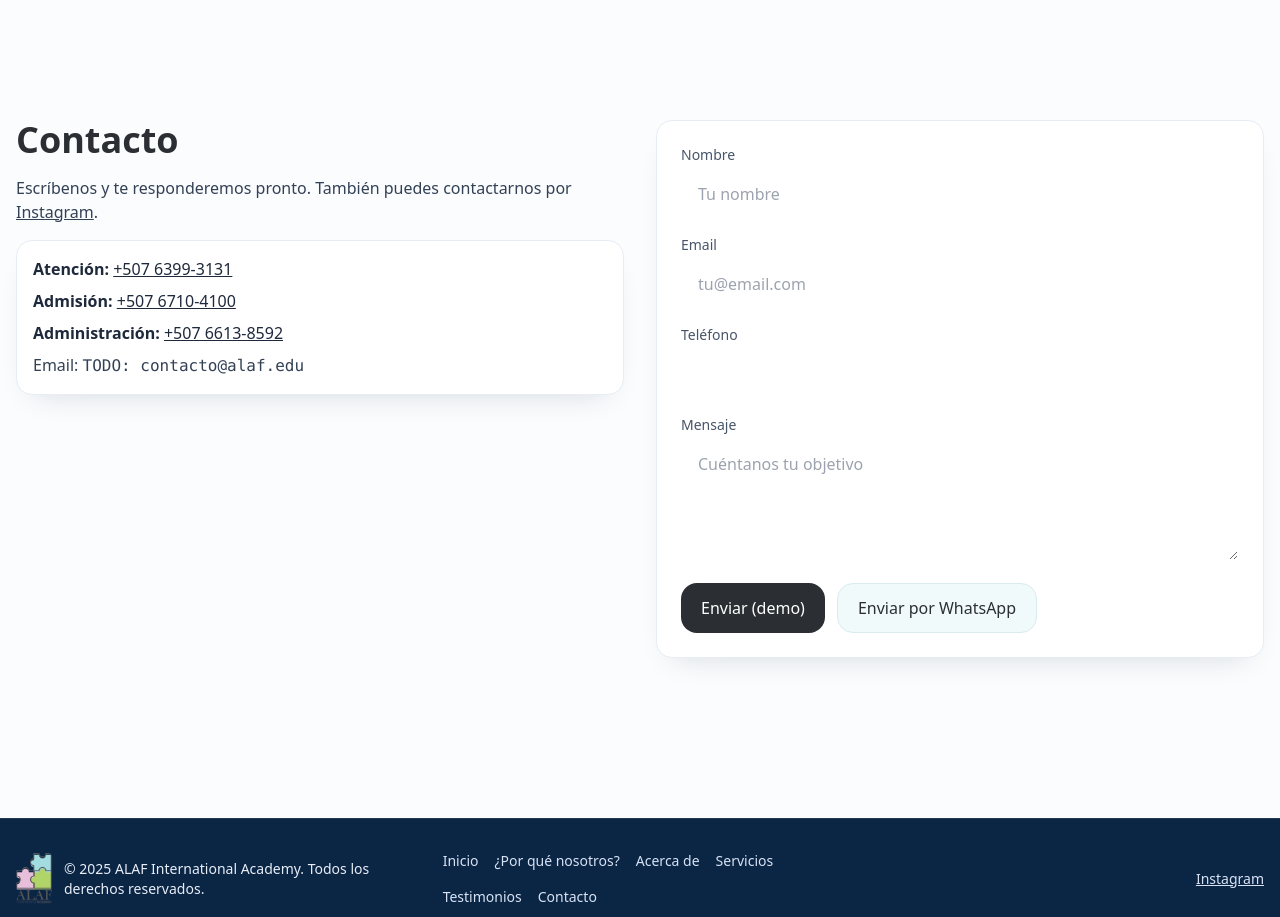
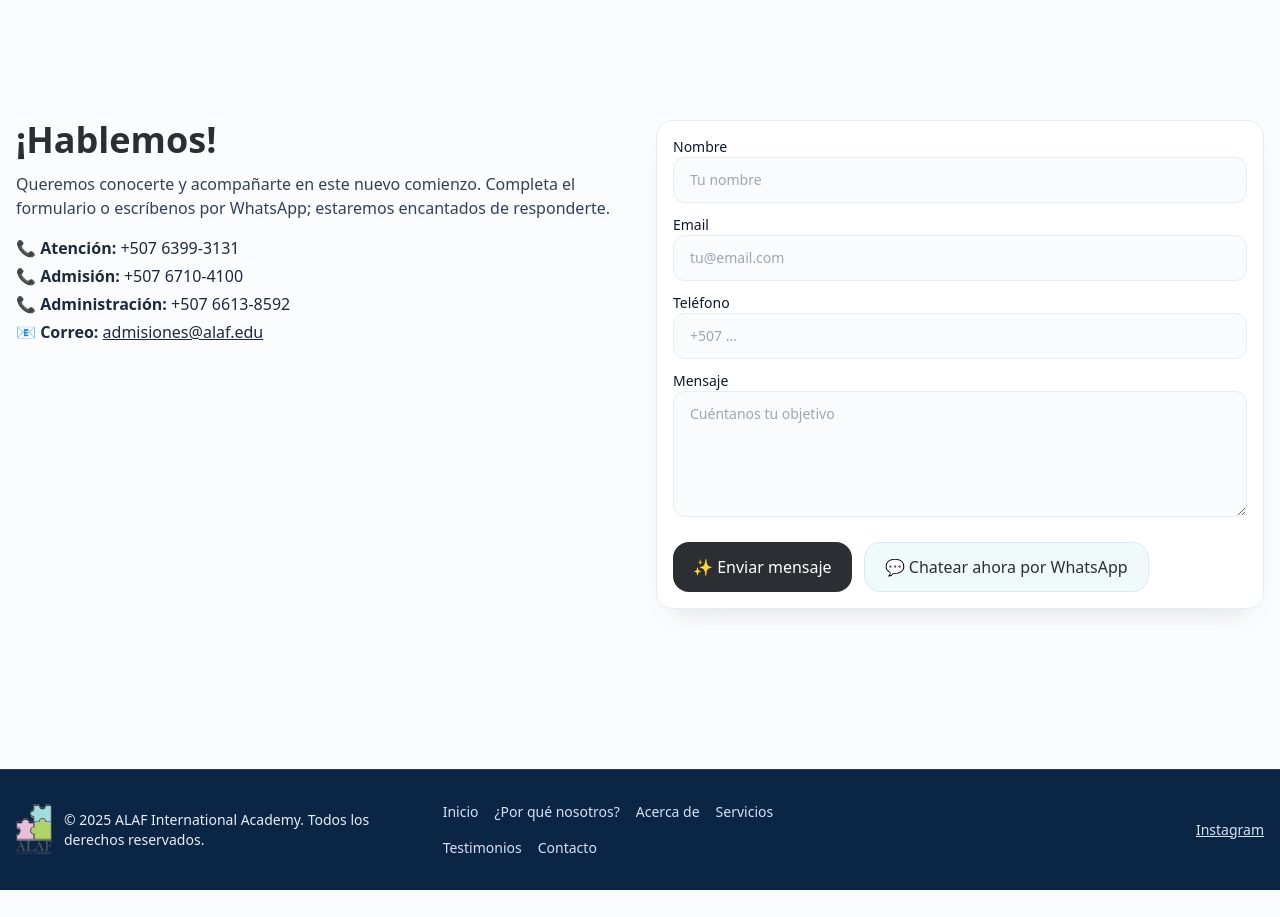
Before and after one commit to lulabtechnology/Alaf, a Next.js app: page / in a window 1280 px wide. Shown: the part 6340-7257 px from the top of the page. After the commit the page ends 7230 px from the top, so only its background shows below. Built offline with nearby package versions, Linux system fonts and the light colour scheme.

Commit message:
Update contact.tsx

```diff
--- a/app/(site)/components/contact.tsx
+++ b/app/(site)/components/contact.tsx
@@ -1,90 +1,61 @@
-'use client';
-import { useState } from 'react';
-import { Input } from '@/components/ui/input';
-import { Textarea } from '@/components/ui/textarea';
-import { Label } from '@/components/ui/label';
-import { Button } from '@/components/ui/button';
+"use client";
+import { useState } from "react";
 
 export function Contact() {
-  const [sent, setSent] = useState(false);
+  const [ok, setOk] = useState(false);
 
-  function onSubmit(e: React.FormEvent<HTMLFormElement>) {
-    e.preventDefault();
-    setSent(true);
-    setTimeout(() => setSent(false), 4000);
-  }
-
-  function messagePreview(form: HTMLFormElement) {
-    const name = (form.elements.namedItem('name') as HTMLInputElement)?.value || '';
-    const email = (form.elements.namedItem('email') as HTMLInputElement)?.value || '';
-    const phone = (form.elements.namedItem('phone') as HTMLInputElement)?.value || '';
-    const msg = (form.elements.namedItem('message') as HTMLTextAreaElement)?.value || '';
-    return `Nombre: ${name}\nEmail: ${email}\nTeléfono: ${phone}\n\nMensaje:\n${msg}`;
-  }
-
-  function openWhatsApp(form: HTMLFormElement) {
-    const body = messagePreview(form);
-    // Botón SOLO para Atención:
-    const wa = `https://wa.me/50763993131?text=${encodeURIComponent(body)}`;
-    window.location.href = wa;
-  }
-
-  function openMailto(form: HTMLFormElement) {
-    const body = messagePreview(form);
-    window.location.href = `mailto:TODO-correo@alaf.edu?subject=Contacto%20ALAF&body=${encodeURIComponent(body)}`;
-  }
+  const wpAttention = "50763993131"; // Atención
+  const wpUrl = `https://wa.me/${wpAttention}?text=Hola%20ALAF%2C%20quisiera%20hablar%20con%20un%20asesor%20acad%C3%A9mico.`;
 
   return (
     <section id="contacto" className="section">
-      <div className="container-max grid md:grid-cols-2 gap-8 items-start">
+      <div className="container-max grid md:grid-cols-2 gap-8">
         <div>
-          <h2 className="h2 mb-4">Contacto</h2>
-          <p className="text-slate-700 mb-4">
-            Escríbenos y te responderemos pronto. También puedes contactarnos por{' '}
-            <a className="underline text-[var(--brand)]" href="https://www.instagram.com/alafinternationalacademy/" target="_blank" rel="noreferrer">Instagram</a>.
+          <h2 className="h2 mb-3">¡Hablemos!</h2>
+          <p className="text-slate-700">
+            Queremos conocerte y acompañarte en este nuevo comienzo. Completa el formulario
+            o escríbenos por WhatsApp; estaremos encantados de responderte.
           </p>
 
-          <div className="card p-4 space-y-2">
-            <p className="text-slate-800"><strong>Atención:</strong> <a className="underline" href="https://wa.me/50763993131" target="_blank" rel="noreferrer">+507 6399-3131</a></p>
-            <p className="text-slate-800"><strong>Admisión:</strong> <a className="underline" href="https://wa.me/50767104100" target="_blank" rel="noreferrer">+507 6710-4100</a></p>
-            <p className="text-slate-800"><strong>Administración:</strong> <a className="underline" href="https://wa.me/50766138592" target="_blank" rel="noreferrer">+507 6613-8592</a></p>
-            <p className="text-slate-700">Email: <span className="font-mono">TODO: contacto@alaf.edu</span></p>
+          <div className="mt-4 text-slate-800 space-y-1">
+            <div>📞 <b>Atención:</b> +507 6399-3131</div>
+            <div>📞 <b>Admisión:</b> +507 6710-4100</div>
+            <div>📞 <b>Administración:</b> +507 6613-8592</div>
+            <div>📧 <b>Correo:</b> <a className="underline" href="mailto:admisiones@alaf.edu">admisiones@alaf.edu</a></div>
           </div>
         </div>
 
-        <form onSubmit={onSubmit} className="card p-6 space-y-4">
-          <div>
-            <Label htmlFor="name">Nombre</Label>
-            <Input id="name" name="name" placeholder="Tu nombre" required />
+        <form
+          onSubmit={(e) => { e.preventDefault(); setOk(true); setTimeout(() => setOk(false), 4000); }}
+          className="card p-4"
+        >
+          <div className="grid gap-3">
+            <label className="text-sm">Nombre
+              <input placeholder="Tu nombre" required />
+            </label>
+            <label className="text-sm">Email
+              <input type="email" placeholder="tu@email.com" required />
+            </label>
+            <label className="text-sm">Teléfono
+              <input placeholder="+507 ..." />
+            </label>
+            <label className="text-sm">Mensaje
+              <textarea rows={5} placeholder="Cuéntanos tu objetivo" />
+            </label>
+
+            <div className="flex gap-3 pt-2">
+              <button className="btn btn-primary" type="submit">✨ Enviar mensaje</button>
+              <a href={wpUrl} target="_blank" rel="noreferrer" className="btn btn-secondary">
+                💬 Chatear ahora por WhatsApp
+              </a>
+            </div>
+
+            {ok && (
+              <div className="text-green-700 bg-green-50 border border-green-200 rounded-xl px-3 py-2">
+                ¡Mensaje enviado (demo)!
+              </div>
+            )}
           </div>
-          <div>
-            <Label htmlFor="email">Email</Label>
-            <Input id="email" type="email" name="email" placeholder="tu@email.com" required />
-          </div>
-          <div>
-            <Label htmlFor="phone">Teléfono</Label>
-            <Input id="phone" name="phone" placeholder="(+507) 6399-3131" defaultValue="+507 6399-3131" />
-          </div>
-          <div>
-            <Label htmlFor="msg">Mensaje</Label>
-            <Textarea id="msg" name="message" rows={4} placeholder="Cuéntanos tu objetivo" />
-          </div>
-
-          <div className="flex flex-col gap-3 sm:flex-row">
-            <Button type="submit" className="btn-primary">Enviar (demo)</Button>
-            <Button type="button" variant="secondary" onClick={(e) => openWhatsApp(e.currentTarget.form!)}>
-              Enviar por WhatsApp
-            </Button>
-            <Button type="button" variant="ghost" onClick={(e) => openMailto(e.currentTarget.form!)}>
-              Enviar por Email
-            </Button>
-          </div>
-
-          {sent && (
-            <div role="status" className="rounded-xl bg-green-600/10 border border-green-500/30 p-3 text-sm text-green-800">
-              ✅ Mensaje enviado (demo). Gracias por contactarnos.
-            </div>
-          )}
         </form>
       </div>
     </section>
```
